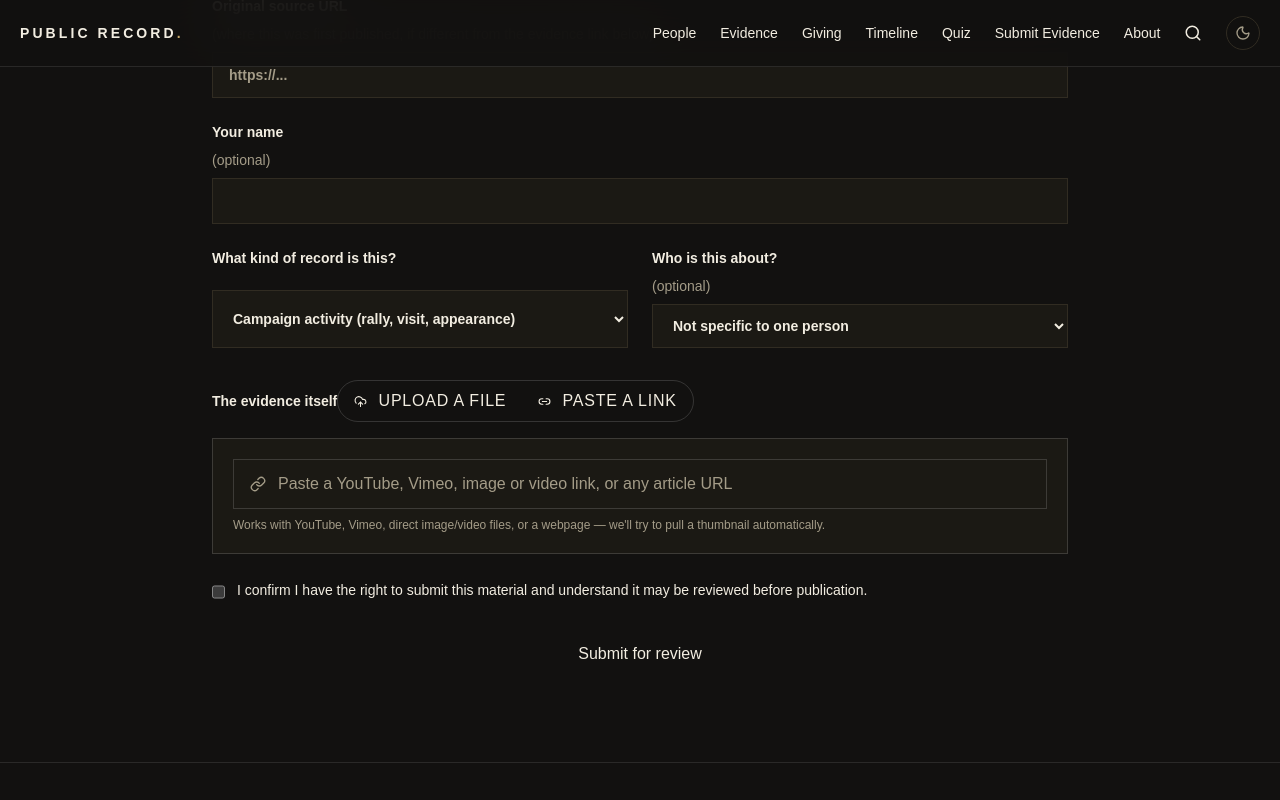
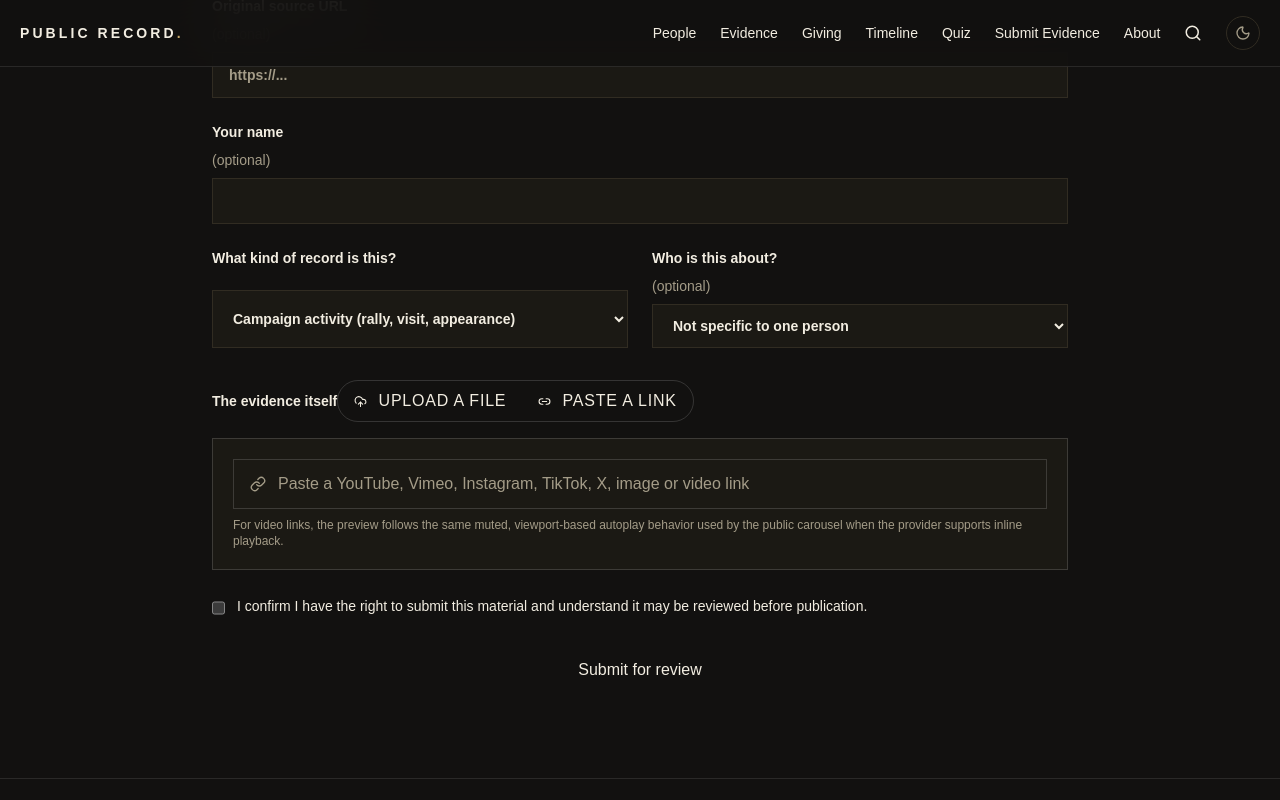
Before and after one commit to ImjCloud/goandverify, a Next.js app: page /submit in a window 1280 px wide. Both pictures are taken after a click on the button "PASTE A LINK". Shown: the part 926-1726 px from the top of the page. Built offline with nearby package versions, Linux system fonts and the light colour scheme; no server answers; the database is empty.

Commit message:
Add a public campaign submission mode while retaining the existing evidence submission workflow and moderation gate.

```diff
--- a/app/submit/page.tsx
+++ b/app/submit/page.tsx
@@ -1,5 +1,6 @@
 'use client';
 import {useState, useRef, useCallback} from 'react';
+import {useSearchParams} from 'next/navigation';
 import {UploadCloud, CheckCircle2, AlertTriangle, Loader2, Link2, LinkIcon, Play} from 'lucide-react';
 import {AutoplayMedia} from '@/components/AutoplayMedia';
 import {getEmbed} from '@/lib/embed';
@@ -11,16 +12,16 @@ type Preview = {
 } | null;
 
 export default function Submit() {
+  const searchParams = useSearchParams();
+  const campaignMode = searchParams.get('type') === 'campaign';
   const [done, setDone] = useState(false);
   const [submitting, setSubmitting] = useState(false);
   const [error, setError] = useState<string | null>(null);
   const [mode, setMode] = useState<'file' | 'link'>('file');
-
   const [mediaUrl, setMediaUrl] = useState('');
   const [preview, setPreview] = useState<Preview>(null);
   const [previewLoading, setPreviewLoading] = useState(false);
   const [previewError, setPreviewError] = useState<string | null>(null);
-  const previewIsPlayableVideo = ['youtube', 'vimeo', 'video-file'].includes(preview?.mediaType ?? '') || ['youtube', 'vimeo', 'tiktok', 'twitter', 'file'].includes(getEmbed(mediaUrl).provider ?? '');
   const debounceRef = useRef<ReturnType<typeof setTimeout> | null>(null);
 
   const fetchPreview = useCallback((url: string) => {
@@ -31,11 +32,7 @@ export default function Submit() {
     debounceRef.current = setTimeout(async () => {
       setPreviewLoading(true);
       try {
-        const res = await fetch('/api/link-preview', {
-          method: 'POST',
-          headers: {'Content-Type': 'application/json'},
-          body: JSON.stringify({url}),
-        });
+        const res = await fetch('/api/link-preview', {method: 'POST', headers: {'Content-Type': 'application/json'}, body: JSON.stringify({url})});
         const data = await res.json();
         if (!res.ok) throw new Error(data.error || 'Could not preview that link.');
         setPreview(data);
@@ -59,7 +56,7 @@ export default function Submit() {
     submission.set('eventDate', String(fd.get('eventDate') ?? ''));
     submission.set('sourceUrl', String(fd.get('sourceUrl') ?? ''));
     submission.set('uploaderName', String(fd.get('uploaderName') ?? ''));
-    submission.set('eventCategory', String(fd.get('eventCategory') ?? 'campaign_activity'));
+    submission.set('eventCategory', campaignMode ? 'campaign_activity' : String(fd.get('eventCategory') ?? 'campaign_activity'));
     submission.set('aboutPerson', String(fd.get('aboutPerson') ?? ''));
     submission.set('consent', fd.get('consent') ? 'true' : 'false');
 
@@ -101,159 +98,61 @@ export default function Submit() {
       <main className="mx-auto max-w-3xl px-5 py-28 text-center">
         <CheckCircle2 className="mx-auto" size={48} />
         <h1 className="editorial-serif mt-6 text-6xl">Submission received.</h1>
-        <p className="mt-5 text-lg leading-8 text-[var(--muted)]">
-          Your material is marked for review. It will not appear in the public archive until a reviewer checks its provenance and metadata.
-        </p>
-        <button onClick={() => setDone(false)} className="mt-8 rounded-full bg-[var(--accent)] px-6 py-3 text-sm font-bold text-[#15130f]">
-          Submit another
-        </button>
+        <p className="mt-5 text-lg leading-8 text-[var(--muted)]">Your material is marked for review. It will not appear in the public archive or campaign carousel until a moderator approves it.</p>
+        <button onClick={() => setDone(false)} className="mt-8 rounded-full bg-[var(--accent)] px-6 py-3 text-sm font-bold text-[#15130f]">Submit another</button>
       </main>
     );
   }
 
   return (
     <main className="mx-auto max-w-4xl px-5 py-20">
-      <p className="eyebrow">Contribute</p>
-      <h1 className="editorial-serif mt-3 text-6xl md:text-8xl">Submit evidence.</h1>
+      <p className="eyebrow">{campaignMode ? 'Campaign contribution' : 'Contribute'}</p>
+      <h1 className="editorial-serif mt-3 text-6xl md:text-8xl">{campaignMode ? 'Submit campaign media.' : 'Submit evidence.'}</h1>
       <p className="mt-6 max-w-2xl text-lg leading-8 text-[var(--muted)]">
-        Share a relevant image, video, audio recording or document — as a file, or a link to where it already lives online.
-        Submission does not mean publication: every item enters review first.
+        {campaignMode ? 'Share a campaign photo or video as a file or link. Your submission enters moderator review first; only approved campaign activity appears in What’s New.' : 'Share a relevant image, video, audio recording or document — as a file, or a link to where it already lives online. Submission does not mean publication: every item enters review first.'}
       </p>
 
-      {error && (
-        <div className="mt-8 flex items-start gap-3 border border-red-900/50 bg-red-950/40 px-5 py-4 text-sm text-red-300">
-          <AlertTriangle size={18} className="mt-0.5 shrink-0" />
-          <p>{error}</p>
-        </div>
-      )}
+      {error && <div className="mt-8 flex items-start gap-3 border border-red-900/50 bg-red-950/40 px-5 py-4 text-sm text-red-300"><AlertTriangle size={18} className="mt-0.5 shrink-0" /><p>{error}</p></div>}
 
       <form onSubmit={handleSubmit} className="mt-12 grid gap-6 border-t border-white/10 pt-8">
-        <label className="grid gap-2 text-sm font-semibold">
-          Evidence title
-          <input name="title" required className="border border-white/15 bg-[var(--surface)] px-4 py-3" placeholder="Give the record a clear title" />
-        </label>
-        <label className="grid gap-2 text-sm font-semibold">
-          What does this evidence show?
-          <textarea name="description" required rows={5} className="border border-white/15 bg-[var(--surface)] px-4 py-3" placeholder="Describe the material without making unsupported claims." />
-        </label>
+        <label className="grid gap-2 text-sm font-semibold">{campaignMode ? 'Campaign event title' : 'Evidence title'}<input name="title" required className="border border-white/15 bg-[var(--surface)] px-4 py-3" placeholder={campaignMode ? 'Give the campaign update a clear title' : 'Give the record a clear title'} /></label>
+        <label className="grid gap-2 text-sm font-semibold">{campaignMode ? 'What happened?' : 'What does this evidence show?'}<textarea name="description" required rows={5} className="border border-white/15 bg-[var(--surface)] px-4 py-3" placeholder="Describe the material without making unsupported claims." /></label>
         <div className="grid gap-6 md:grid-cols-2">
-          <label className="grid gap-2 text-sm font-semibold">
-            Where did this happen?
-            <input name="location" required className="border border-white/15 bg-[var(--surface)] px-4 py-3" placeholder="City, state, country" />
-          </label>
-          <label className="grid gap-2 text-sm font-semibold">
-            When did this happen?
-            <input name="eventDate" type="date" className="border border-white/15 bg-[var(--surface)] px-4 py-3" />
-          </label>
+          <label className="grid gap-2 text-sm font-semibold">Where did this happen?<input name="location" required className="border border-white/15 bg-[var(--surface)] px-4 py-3" placeholder="City, state, country" /></label>
+          <label className="grid gap-2 text-sm font-semibold">When did this happen?<input name="eventDate" type="date" className="border border-white/15 bg-[var(--surface)] px-4 py-3" /></label>
         </div>
-        <label className="grid gap-2 text-sm font-semibold">
-          Original source URL <span className="font-normal text-[var(--muted)]">(where this was first published, if different from the evidence link below)</span>
-          <input name="sourceUrl" type="url" className="border border-white/15 bg-[var(--surface)] px-4 py-3" placeholder="https://..." />
-        </label>
-        <label className="grid gap-2 text-sm font-semibold">
-          Your name <span className="font-normal text-[var(--muted)]">(optional)</span>
-          <input name="uploaderName" className="border border-white/15 bg-[var(--surface)] px-4 py-3" />
-        </label>
+        <label className="grid gap-2 text-sm font-semibold">Original source URL <span className="font-normal text-[var(--muted)]">(optional)</span><input name="sourceUrl" type="url" className="border border-white/15 bg-[var(--surface)] px-4 py-3" placeholder="https://..." /></label>
+        <label className="grid gap-2 text-sm font-semibold">Your name <span className="font-normal text-[var(--muted)]">(optional)</span><input name="uploaderName" className="border border-white/15 bg-[var(--surface)] px-4 py-3" /></label>
 
         <div className="grid gap-6 md:grid-cols-2">
-          <label className="grid gap-2 text-sm font-semibold">
-            What kind of record is this?
-            <select name="eventCategory" required defaultValue="campaign_activity" className="border border-white/15 bg-[var(--surface)] px-4 py-3">
-              <option value="campaign_activity">Campaign activity (rally, visit, appearance)</option>
-              <option value="historical_event">Historical event / past record</option>
-            </select>
+          <label className="grid gap-2 text-sm font-semibold">What kind of record is this?
+            {campaignMode ? <input value="Campaign activity (rally, visit, appearance)" readOnly className="border border-white/15 bg-[var(--surface)] px-4 py-3" /> : <select name="eventCategory" required defaultValue="campaign_activity" className="border border-white/15 bg-[var(--surface)] px-4 py-3"><option value="campaign_activity">Campaign activity (rally, visit, appearance)</option><option value="historical_event">Historical event / past record</option></select>}
           </label>
-          <label className="grid gap-2 text-sm font-semibold">
-            Who is this about? <span className="font-normal text-[var(--muted)]">(optional)</span>
-            <select name="aboutPerson" defaultValue="" className="border border-white/15 bg-[var(--surface)] px-4 py-3">
-              <option value="">Not specific to one person</option>
-              <option value="peter-obi">Peter Obi</option>
-              <option value="rabiu-kwankwaso">Rabiu Kwankwaso</option>
-              <option value="both">Both</option>
-            </select>
-          </label>
+          <label className="grid gap-2 text-sm font-semibold">Who is this about? <span className="font-normal text-[var(--muted)]">(optional)</span><select name="aboutPerson" defaultValue="" className="border border-white/15 bg-[var(--surface)] px-4 py-3"><option value="">Not specific to one person</option><option value="peter-obi">Peter Obi</option><option value="rabiu-kwankwaso">Rabiu Kwankwaso</option><option value="both">Both</option></select></label>
         </div>
 
         <div>
-          <span className="text-sm font-semibold">The evidence itself</span>
+          <span className="text-sm font-semibold">{campaignMode ? 'Campaign photo or video' : 'The evidence itself'}</span>
           <div className="mt-2 inline-flex overflow-hidden rounded-full border border-white/15">
-            <button type="button" onClick={() => setMode('file')} className={`px-4 py-2 text-xs font-bold uppercase tracking-wider ${mode === 'file' ? 'bg-[var(--accent)] text-[#15130f]' : 'bg-[var(--surface-2)] text-[var(--ink)]'}`}>
-              <UploadCloud size={13} className="mr-1.5 inline" /> Upload a file
-            </button>
-            <button type="button" onClick={() => setMode('link')} className={`px-4 py-2 text-xs font-bold uppercase tracking-wider ${mode === 'link' ? 'bg-[var(--accent)] text-[#15130f]' : 'bg-[var(--surface-2)] text-[var(--ink)]'}`}>
-              <Link2 size={13} className="mr-1.5 inline" /> Paste a link
-            </button>
+            <button type="button" onClick={() => setMode('file')} className={`px-4 py-2 text-xs font-bold uppercase tracking-wider ${mode === 'file' ? 'bg-[var(--accent)] text-[#15130f]' : 'bg-[var(--surface-2)] text-[var(--ink)]'}`}><UploadCloud size={13} className="mr-1.5 inline" /> Upload a file</button>
+            <button type="button" onClick={() => setMode('link')} className={`px-4 py-2 text-xs font-bold uppercase tracking-wider ${mode === 'link' ? 'bg-[var(--accent)] text-[#15130f]' : 'bg-[var(--surface-2)] text-[var(--ink)]'}`}><Link2 size={13} className="mr-1.5 inline" /> Paste a link</button>
           </div>
 
           {mode === 'file' ? (
-            <label className="mt-4 flex cursor-pointer flex-col items-center justify-center gap-3 border-2 border-dashed border-white/20 bg-[var(--surface)] px-5 py-12 text-center">
-              <UploadCloud size={28} />
-              <span className="font-bold">Upload image, video, audio or document</span>
-              <span className="text-xs text-[var(--muted)]">Images, video, audio, PDF or Word files, up to 50MB.</span>
-              <input name="file" type="file" accept="image/*,video/*,audio/*,.pdf,.doc,.docx" className="sr-only" />
-            </label>
+            <label className="mt-4 flex cursor-pointer flex-col items-center justify-center gap-3 border-2 border-dashed border-white/20 bg-[var(--surface)] px-5 py-12 text-center"><UploadCloud size={28} /><span className="font-bold">Upload {campaignMode ? 'image or video' : 'image, video, audio or document'}</span><span className="text-xs text-[var(--muted)]">{campaignMode ? 'Campaign images or videos, up to 50MB.' : 'Images, video, audio, PDF or Word files, up to 50MB.'}</span><input name="file" type="file" accept={campaignMode ? 'image/*,video/*' : 'image/*,video/*,audio/*,.pdf,.doc,.docx'} className="sr-only" /></label>
           ) : (
             <div className="mt-4 border border-white/15 bg-[var(--surface)] p-5">
-              <label className="flex items-center gap-3 border border-white/15 bg-[var(--surface)] px-4 py-3">
-                <LinkIcon size={16} className="shrink-0 text-[var(--muted)]" />
-                <input
-                  value={mediaUrl}
-                  onChange={e => {
-                    setMediaUrl(e.target.value);
-                    fetchPreview(e.target.value);
-                  }}
-                  type="url"
-                  placeholder="Paste a YouTube, Vimeo, image or video link, or any article URL"
-                  className="w-full bg-transparent text-sm outline-none"
-                />
-              </label>
-              <p className="mt-2 text-xs text-[var(--muted)]">
-                Works with YouTube, Vimeo, direct image/video files, or a webpage — we'll try to pull a thumbnail automatically.
-              </p>
-
-              {previewLoading && (
-                <div className="mt-4 flex items-center gap-2 text-sm text-[var(--muted)]">
-                  <Loader2 size={16} className="animate-spin" /> Fetching preview…
-                </div>
-              )}
-              {previewError && !previewLoading && (
-                <div className="mt-4 flex items-start gap-2 border border-amber-900/50 bg-amber-950/40 px-4 py-3 text-sm text-amber-300">
-                  <AlertTriangle size={15} className="mt-0.5 shrink-0" />
-                  <span>{previewError} You can still submit — a reviewer will check the link manually.</span>
-                </div>
-              )}
-              {preview && !previewLoading && (
-                <div className="mt-4 flex gap-4 border border-white/10 bg-[var(--surface)] p-4">
-                  <div className="relative h-24 w-32 shrink-0 overflow-hidden bg-black">
-                    {preview.mediaType === 'youtube' || preview.mediaType === 'vimeo' || preview.mediaType === 'video-file' ? (
-                      <AutoplayMedia mediaUrl={mediaUrl} thumbnail={preview.thumbnailUrl} alt={preview.title || 'Video preview'} imgClassName="h-full w-full object-cover" />
-                    ) : preview.thumbnailUrl ? (
-                      <img src={preview.thumbnailUrl} alt="Preview" className="h-full w-full object-cover" />
-                    ) : (
-                      <div className="flex h-full w-full items-center justify-center text-white/40">
-                        <Play size={20} />
-                      </div>
-                    )}
-                  </div>
-                  <div className="min-w-0">
-                    <p className="text-[10px] font-bold uppercase tracking-widest text-[var(--muted)]">{preview.mediaType.replace('-', ' ')}</p>
-                    <p className="mt-1 truncate text-sm font-semibold">{preview.title || mediaUrl}</p>
-                    {!preview.thumbnailUrl && <p className="mt-1 text-xs text-[var(--muted)]">No thumbnail could be detected — it will still be saved as a link.</p>}
-                  </div>
-                </div>
-              )}
+              <label className="flex items-center gap-3 border border-white/15 bg-[var(--surface)] px-4 py-3"><LinkIcon size={16} className="shrink-0 text-[var(--muted)]" /><input value={mediaUrl} onChange={e => {setMediaUrl(e.target.value); fetchPreview(e.target.value);}} type="url" placeholder="Paste a YouTube, Vimeo, Instagram, TikTok, X, image or video link" className="w-full bg-transparent text-sm outline-none" /></label>
+              <p className="mt-2 text-xs text-[var(--muted)]">For video links, the preview follows the same muted, viewport-based autoplay behavior used by the public carousel when the provider supports inline playback.</p>
+              {previewLoading && <div className="mt-4 flex items-center gap-2 text-sm text-[var(--muted)]"><Loader2 size={16} className="animate-spin" /> Fetching preview…</div>}
+              {previewError && !previewLoading && <div className="mt-4 flex items-start gap-2 border border-amber-900/50 bg-amber-950/40 px-4 py-3 text-sm text-amber-300"><AlertTriangle size={15} className="mt-0.5 shrink-0" /><span>{previewError} You can still submit — a reviewer will check the link manually.</span></div>}
+              {preview && !previewLoading && <div className="mt-4 flex gap-4 border border-white/10 bg-[var(--surface)] p-4"><div className="relative h-24 w-32 shrink-0 overflow-hidden bg-black">{preview.mediaType === 'youtube' || preview.mediaType === 'vimeo' || preview.mediaType === 'video-file' ? <AutoplayMedia mediaUrl={mediaUrl} thumbnail={preview.thumbnailUrl} alt={preview.title || 'Video preview'} imgClassName="h-full w-full object-cover" /> : preview.thumbnailUrl ? <img src={preview.thumbnailUrl} alt="Preview" className="h-full w-full object-cover" /> : <div className="flex h-full w-full items-center justify-center text-white/40"><Play size={20} /></div>}</div><div className="min-w-0"><p className="text-[10px] font-bold uppercase tracking-widest text-[var(--muted)]">{preview.mediaType.replace('-', ' ')}</p><p className="mt-1 truncate text-sm font-semibold">{preview.title || mediaUrl}</p>{!preview.thumbnailUrl && <p className="mt-1 text-xs text-[var(--muted)]">No thumbnail could be detected — the link will still be saved for moderator review.</p>}</div></div>}
             </div>
           )}
         </div>
 
-        <label className="flex gap-3 text-sm leading-6">
-          <input name="consent" required type="checkbox" className="mt-1" />
-          I confirm I have the right to submit this material and understand it may be reviewed before publication.
-        </label>
-        <button disabled={submitting} className="inline-flex items-center justify-center gap-2 rounded-full bg-[var(--accent)] px-6 py-4 text-sm font-bold text-[#15130f] disabled:opacity-60">
-          {submitting && <Loader2 size={16} className="animate-spin" />}
-          {submitting ? 'Submitting…' : 'Submit for review'}
-        </button>
+        <label className="flex gap-3 text-sm leading-6"><input name="consent" required type="checkbox" className="mt-1" />I confirm I have the right to submit this material and understand it may be reviewed before publication.</label>
+        <button disabled={submitting} className="inline-flex items-center justify-center gap-2 rounded-full bg-[var(--accent)] px-6 py-4 text-sm font-bold text-[#15130f] disabled:opacity-60">{submitting && <Loader2 size={16} className="animate-spin" />}{submitting ? 'Submitting…' : campaignMode ? 'Submit campaign update for review' : 'Submit for review'}</button>
       </form>
     </main>
   );
```
